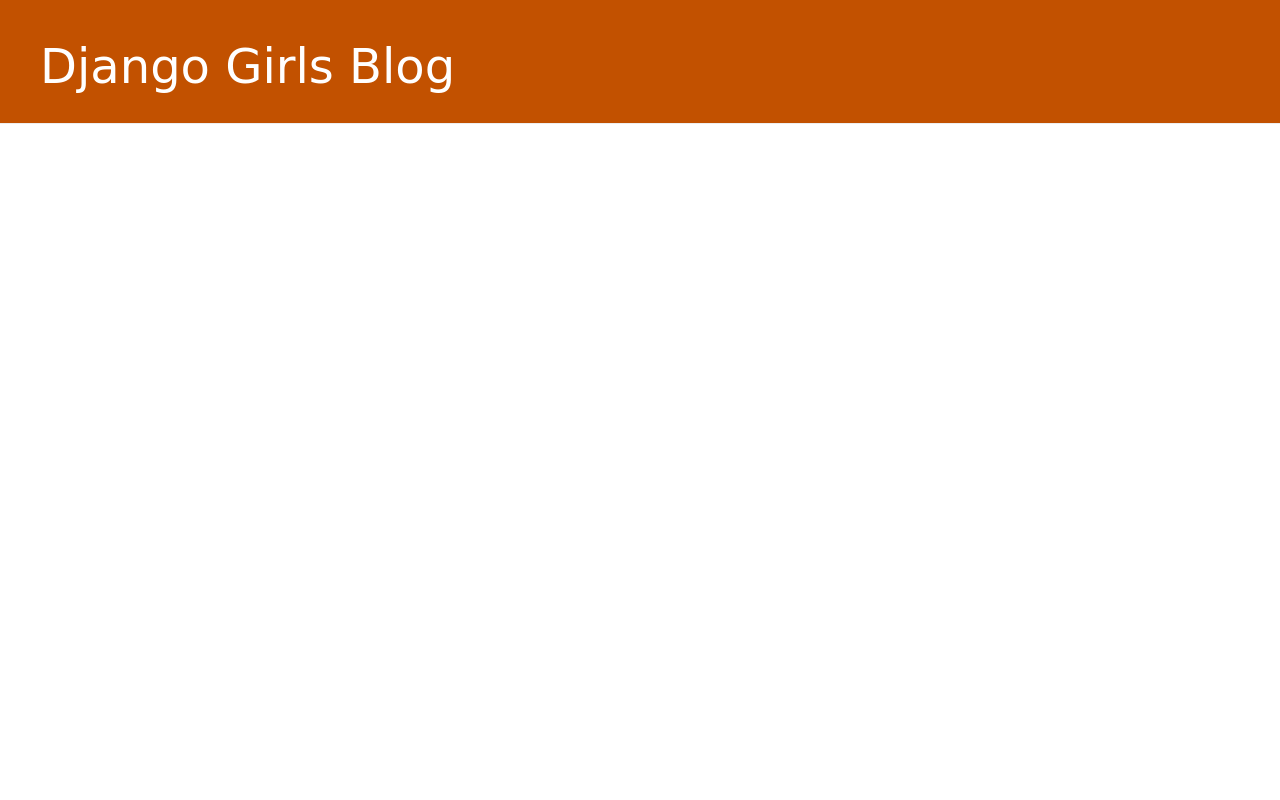
After one commit to thiago-dev-front/my-first-blog, a Django app: template blog/templates/blog/base.html in a window 1280 px wide. The commit adds this page. Run offline with Django 3.2, Linux system fonts and the light colour scheme; the template is opened without the code that fills it, so the values that code supplies are empty; some libraries are stand-ins or nearby versions.

Commit message:
python 3

```diff
--- /dev/null
+++ b/blog/templates/blog/base.html
@@ -0,0 +1,22 @@
+{% load static %}
+<html>
+<head>
+	<title>Django Girls blog</title>
+	<link rel="stylesheet" href="//maxcdn.bootstrapcdn.com/bootstrap/3.2.0/css/bootstrap.min.css">
+	<link rel="stylesheet" href="//maxcdn.bootstrapcdn.com/bootstrap/3.2.0/css/bootstrap-theme.min.css">
+	<link rel="stylesheet" href="{% static 'css/blog.css' %}">
+</head>
+<body>
+    <div class="page-header">
+        <h1><a href="/">Django Girls Blog</a></h1>
+    </div>
+    <div class="content container">
+        <div class="row">
+            <div class="col-md-8">
+            {% block content %}
+            {% endblock %}
+            </div>
+        </div>
+    </div>
+</body>
+</html>
```
Also changed, not shown: blog/static/css/blog.css (line endings or trailing spaces).
